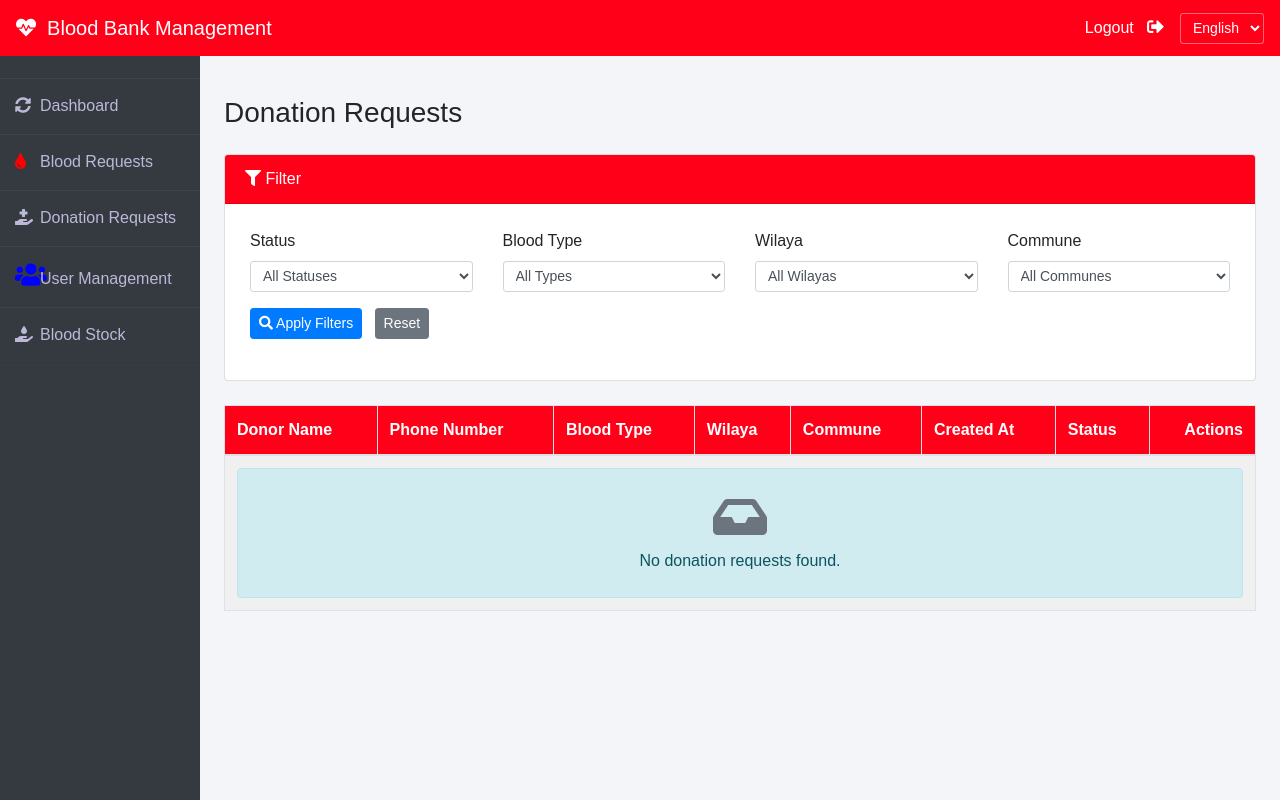
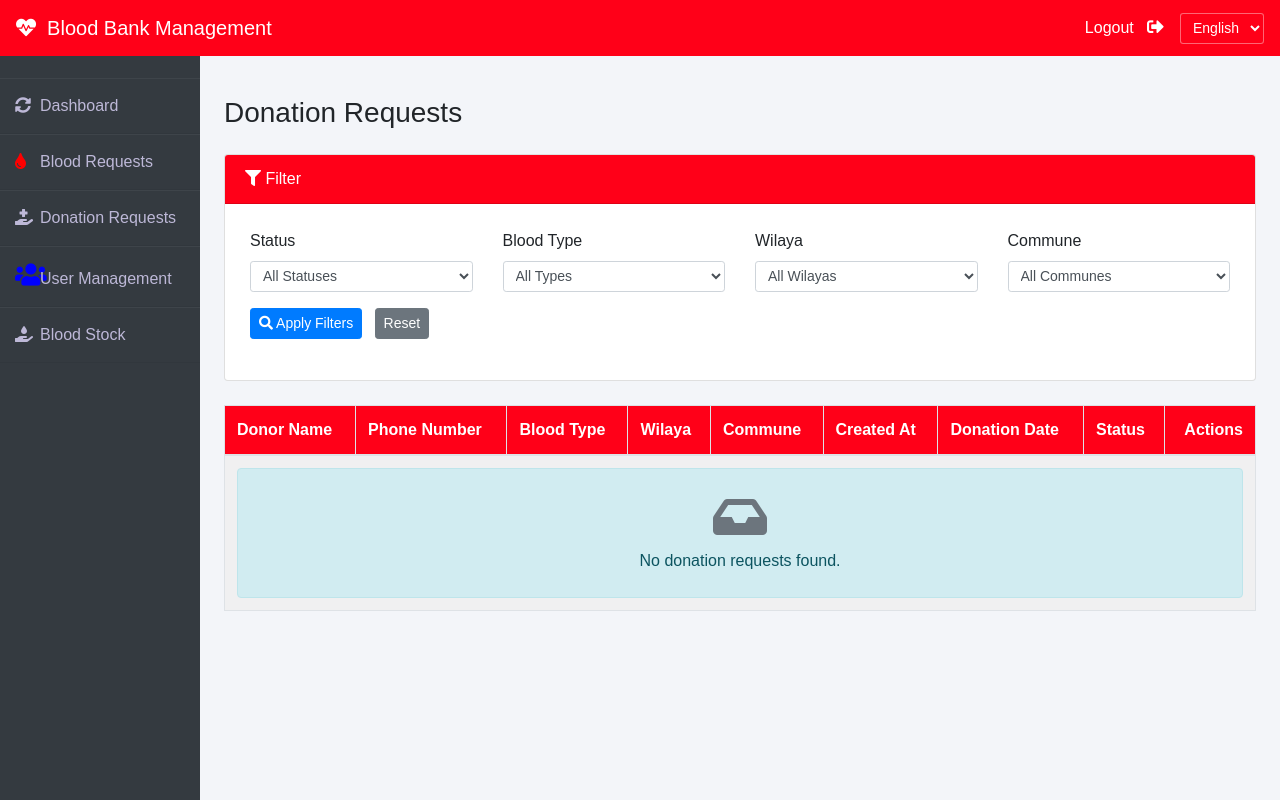
Before and after one commit to Ha-Ni98/Blood-donation-system-copy, a Django app: page /en/admin-donation-requests in a window 1280 px wide. Run offline with Django 3.2, Linux system fonts and the light colour scheme; the visitor is signed in with stand-in values (Sample User, id 1); data that the repository does not hold is empty; parts of the project's set-up code (start-up, migrations or seed data) failed here and were passed over; some libraries are stand-ins or nearby versions.

Commit message:
add the donation date when approve the request

```diff
--- a/V2/blood/models.py
+++ b/V2/blood/models.py
@@ -282,6 +282,7 @@ class DonationRequest(models.Model):
         choices=DONATION_REQUEST_STATUS_CHOICES,
         default='pending',
     )
+    donation_date = models.DateField(null=True, blank=True)
     created_at = models.DateTimeField(auto_now_add=True)
     updated_at = models.DateTimeField(auto_now=True)
 
--- a/V2/blood/views.py
+++ b/V2/blood/views.py
@@ -746,13 +746,19 @@ def admin_donation_request_approve_view(request, pk):
     if donation_req.status != 'pending':
         return JsonResponse({'success': False, 'error': _('Only pending requests can be approved.')}, status=400)
 
+    # Get donation_date from request
+    donation_date = request.POST.get('donation_date')
+    if not donation_date:
+        return JsonResponse({'success': False, 'error': _('Donation date is required.')}, status=400)
+
     donation_req.status = 'approved'
+    donation_req.donation_date = donation_date
     donation_req.save()
 
     models.Notification.objects.create(
         recipient=donation_req.user,
         title=_('Donation Request Approved'),
-        message=_('Your donation request has been approved.'),
+        message=_('Your donation request has been approved. Please donate on %(date)s.') % {'date': donation_date},
     )
     messages.success(request, _('Donation request approved successfully.'))
     return JsonResponse({'success': True})
--- a/V2/templates/blood/admin_donation_requests.html
+++ b/V2/templates/blood/admin_donation_requests.html
@@ -49,6 +49,7 @@
                     <th>{% trans "Wilaya" %}</th>
                     <th>{% trans "Commune" %}</th>
                     <th>{% trans "Created At" %}</th>
+                    <th>{% trans "Donation Date" %}</th>
                     <th>{% trans "Status" %}</th>
                     <th class="text-right">{% trans "Actions" %}</th>
                 </tr>
@@ -62,6 +63,13 @@
                     <td>{{ req.wilaya.name|default:"—" }}</td>
                     <td>{{ req.commune.name|default:"—" }}</td>
                     <td>{{ req.created_at|date:"d/m/Y" }}</td>
+                    <td>
+                        {% if req.donation_date %}
+                            {{ req.donation_date|date:"d/m/Y" }}
+                        {% else %}
+                            <span class="text-muted">—</span>
+                        {% endif %}
+                    </td>
                     <td>
                         {% if req.status == 'pending' %}
                             <span class="badge badge-warning">{{ req.get_status_display }}</span>
@@ -100,7 +108,7 @@
                 </tr>
                 {% empty %}
                 <tr>
-                    <td colspan="8">
+                    <td colspan="9">
                         <div class="alert alert-info py-4 text-center mb-0">
                             <i class="fas fa-inbox fa-3x mb-2 text-muted"></i>
                             <p class="mb-0">{% trans "No donation requests found." %}</p>
@@ -125,12 +133,16 @@
                     <button type="button" class="close text-white" data-dismiss="modal">&times;</button>
                 </div>
                 <div class="modal-body">
-                    <p>{% trans "Are you sure you want to approve this donation request?" %}</p>
+                    <p>{% trans "Please select the donation date:" %}</p>
+                    <div class="form-group">
+                        <label for="donation-date">{% trans "Donation Date" %}</label>
+                        <input type="date" id="donation-date" name="donation_date" class="form-control" required>
+                    </div>
                     <div id="approve-error" class="alert alert-danger" style="display:none;"></div>
                 </div>
                 <div class="modal-footer">
                     <button type="button" class="btn btn-secondary" data-dismiss="modal">{% trans "Cancel" %}</button>
-                    <button type="submit" class="btn btn-success">{% trans "Confirm Approval" %}</button>
+                    <button type="submit" class="btn btn-success">{% trans "Save" %}</button>
                 </div>
             </form>
         </div>
@@ -212,8 +224,8 @@ $('#cancelModal').on('show.bs.modal', function (event) {
     $('#cancel-error').hide().text('');
 });
 
-function handleFormSubmit(formId, modalId, urlPattern) {
-    $(formId).on('submit', function (e) {
+function handleFormSubmit(formSelector, modalId, urlPattern) {
+    $(formSelector).on('submit', function (e) {
         e.preventDefault();
         var requestId = $(this).find('input[name="request_id"]').val();
         var actionUrl = urlPattern.replace('0', requestId);
@@ -230,7 +242,7 @@ function handleFormSubmit(formId, modalId, urlPattern) {
                 }
             },
             error: function (xhr) {
-                var error = xhr.responseJSON && xhr.responseJSON.error ? xhr.responseJSON.error : '{% trans "An error occurred." %}';
+                var error = xhr.responseJSON && xhr.responseJSON.error ? xhr.responseJSON.error : '{{ error_occurred|escapejs }}';
                 $(modalId).find('.alert-danger').text(error).show();
             }
         });
```
Also changed, not shown: V2/templates/blood/admin_blood_requests.html (+13 -3 lines), V2/templates/blood/admin_user_management.html (+6 -4 lines), V2/templates/donor/donation_history.html (+8 -0 lines), V2/blood/migrations/0005_donationrequest_donation_date.py (added), V2/locale/ar/LC_MESSAGES/django.po, V2/locale/en/LC_MESSAGES/django.po, V2/locale/fr/LC_MESSAGES/django.po, 3 other files.
